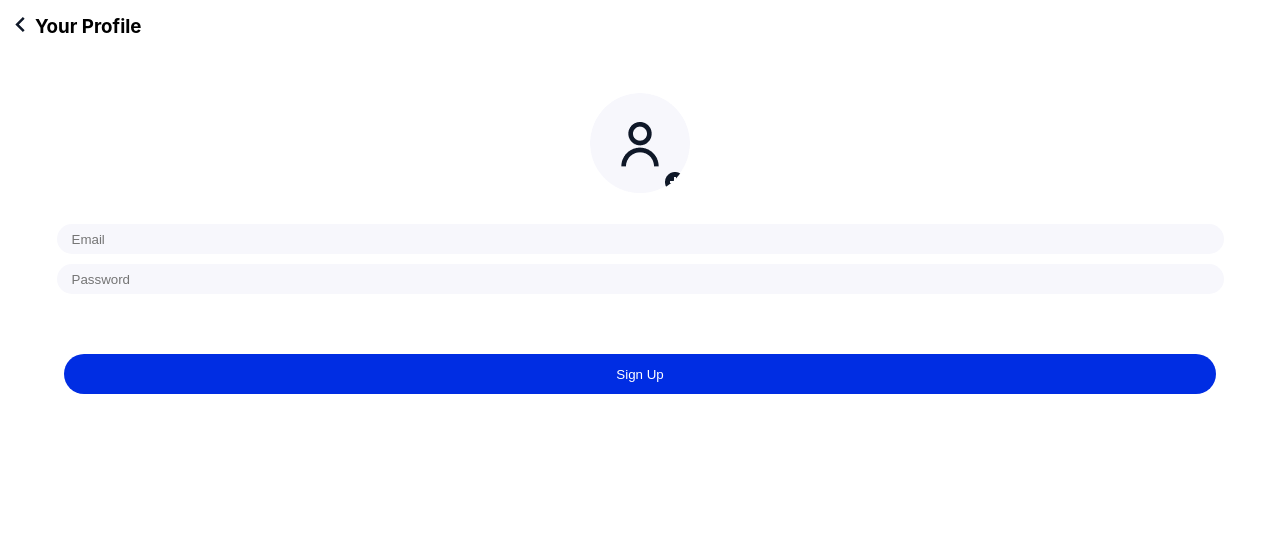
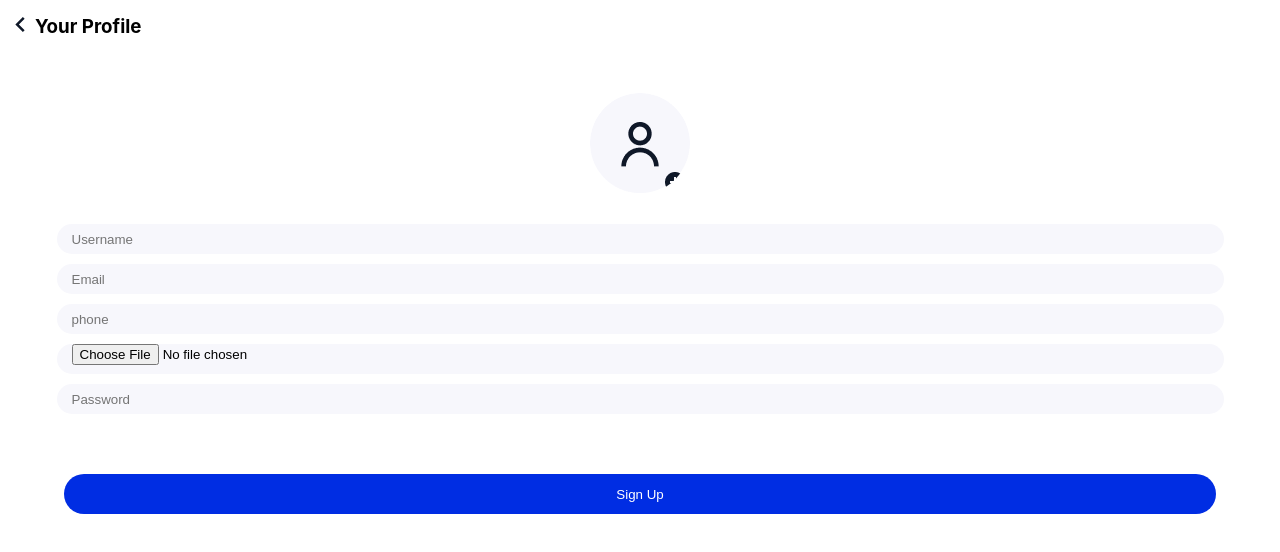
Before and after one commit to ITACHI1117/dev-chat, a React (Create React App) app: page /signUp in a window 1280 px wide. Shown: the top 552 px of the page. Built offline with nearby package versions, Linux system fonts and the light colour scheme.

Commit message:
edited the signup page and add core functionalities

```diff
--- a/package.json
+++ b/package.json
@@ -14,6 +14,7 @@
     "react-router-dom": "^6.9.0",
     "react-scripts": "5.0.1",
     "sort-by": "^1.2.0",
+    "uuid": "^9.0.0",
     "web-vitals": "^2.1.4"
   },
   "scripts": {
--- a/src/App.js
+++ b/src/App.js
@@ -4,6 +4,8 @@ import Welcome from "./pages/Welcome";
 import Error from "./components/Error";
 import SignUp from "./pages/SignUp";
 import { DataProvider } from "./context/DataContext";
+import UserInnfo from "./pages/Login";
+import Login from "./pages/Login";
 
 const router = createBrowserRouter([
   {
@@ -14,6 +16,10 @@ const router = createBrowserRouter([
   {
     path: "/signUp",
     element: <SignUp />,
+  },
+  {
+    path: "/login",
+    element: <Login />,
   },
 ]);
 
--- a/src/context/DataContext.js
+++ b/src/context/DataContext.js
@@ -1,14 +1,21 @@
-import { createContext, useCallback, useState } from "react";
-import { auth } from "../firebaeConfig";
+import { createContext, useCallback, useState, useEffect } from "react";
+import { auth, database } from "../firebaeConfig";
 import { createUserWithEmailAndPassword } from "firebase/auth";
+import { ref, set } from "firebase/database";
+import { v4 as uuidv4 } from "uuid";
 
 const DataContext = createContext({});
 
 export const DataProvider = ({ children }) => {
+  const userId = uuidv4();
+
   // User State
   const [email, setEmail] = useState("");
   const [password, setPassword] = useState("");
   const [user, setUser] = useState("");
+  const [username, setUsername] = useState("");
+  const [imageUrl, setImgUrl] = useState("");
+  const [phone, setPhone] = useState("");
   // Login error
   const [error, setError] = useState("");
 
@@ -19,7 +26,12 @@ export const DataProvider = ({ children }) => {
       .then((userCredential) => {
         // Signed in
         setUser(userCredential.user);
-        // ...
+        set(ref(database, "users/" + userId), {
+          username: username,
+          email: email,
+          profile_picture: imageUrl,
+          phone: phone,
+        });
       })
       .catch((error) => {
         setError(error.code);
@@ -28,7 +40,21 @@ export const DataProvider = ({ children }) => {
 
   return (
     <DataContext.Provider
-      value={{ email, password, user, error, setEmail, setPassword, submit }}
+      value={{
+        email,
+        password,
+        user,
+        username,
+        phone,
+        imageUrl,
+        error,
+        setEmail,
+        setPhone,
+        setImgUrl,
+        setUsername,
+        setPassword,
+        submit,
+      }}
     >
       {children}
     </DataContext.Provider>
--- a/src/firebaeConfig.js
+++ b/src/firebaeConfig.js
@@ -1,6 +1,8 @@
 // Import the functions you need from the SDKs you need
 import { initializeApp } from "firebase/app";
 import { getAuth } from "firebase/auth";
+import { getDatabase } from "firebase/database";
+
 // TODO: Add SDKs for Firebase products that you want to use
 // https://firebase.google.com/docs/web/setup#available-libraries
 
@@ -12,9 +14,11 @@ const firebaseConfig = {
   storageBucket: "dev-chat-9a64c.appspot.com",
   messagingSenderId: "419804745609",
   appId: "1:419804745609:web:5455b8f5e9c63710735b58",
+  databaseURL: "https://dev-chat-9a64c-default-rtdb.firebaseio.com",
 };
 
 // Initialize Firebase
 const app = initializeApp(firebaseConfig);
 const auth = getAuth(app);
-export { auth, app };
+const database = getDatabase(app);
+export { auth, app, database };
--- /dev/null
+++ b/src/pages/Login.js
@@ -0,0 +1,7 @@
+import React from "react";
+
+function Login() {
+  return <div>Login</div>;
+}
+
+export default Login;
--- a/src/pages/SignUp.js
+++ b/src/pages/SignUp.js
@@ -5,8 +5,21 @@ import { useContext } from "react";
 import DataContext from "../context/DataContext";
 
 function SignUp() {
-  const { email, password, user, error, setEmail, setPassword, submit } =
-    useContext(DataContext);
+  const {
+    email,
+    password,
+    user,
+    username,
+    phone,
+    imageUrl,
+    error,
+    setEmail,
+    setPassword,
+    submit,
+    setPhone,
+    setImgUrl,
+    setUsername,
+  } = useContext(DataContext);
 
   return (
     <div>
@@ -31,15 +44,38 @@ function SignUp() {
         <img src={images} alt="" />
         <form>
           <input
-            type="text"
+            type={"text"}
+            placeholder="Username"
+            value={username}
+            required
+            onChange={(e) => setUsername(e.target.value)}
+          />
+          <input
+            type={"text"}
             placeholder="Email"
             value={email}
+            required
             onChange={(e) => setEmail(e.target.value)}
           />
           <input
-            type="text"
+            type={"tel"}
+            placeholder="phone"
+            value={phone}
+            required
+            onChange={(e) => setPhone(e.target.value)}
+          />
+          <input
+            type={"file"}
+            placeholder=""
+            value={imageUrl}
+            required
+            onChange={(e) => setImgUrl(e.target.value)}
+          />
+          <input
+            type={"password"}
             placeholder="Password"
             value={password}
+            required
             onChange={(e) => setPassword(e.target.value)}
           />
         </form>
@@ -47,7 +83,7 @@ function SignUp() {
           {!user ? (
             <button onClick={() => submit()}>Sign Up</button>
           ) : (
-            <Link className="link" to="/userInfo">
+            <Link className="link" to="/login">
               <button className="button2">LogIn</button>
             </Link>
           )}
```
Also changed, not shown: src/pages/UserInnfo.js (deleted, +0 -7 lines), 1 other file (tests, documents, lock files or other folders).
